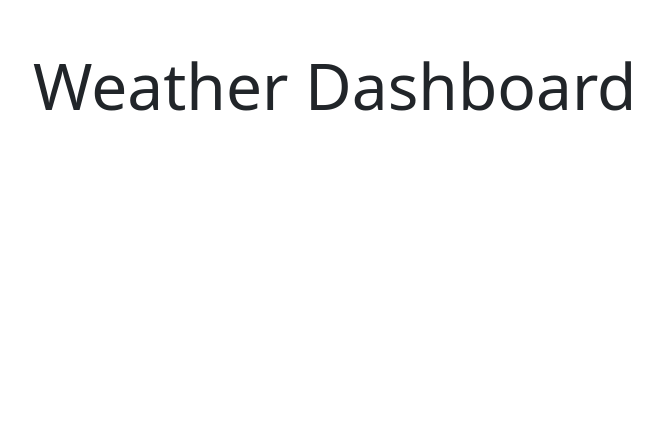
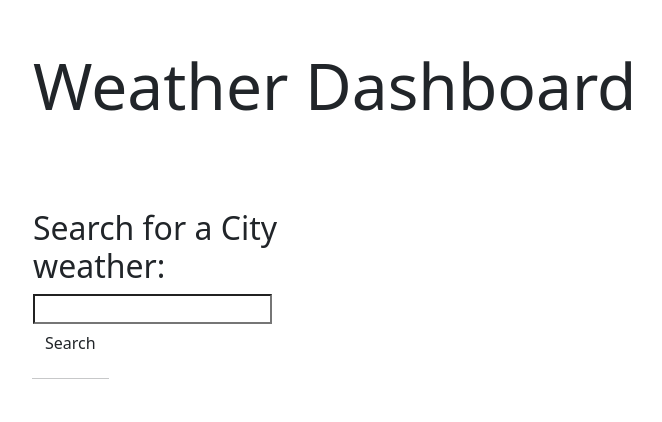
Before and after one commit to 404ismagic/Weather-Api.-, a plain HTML site: page index.html in a window 1280 px wide. Shown: the whole page, without its empty margins (15-677 px from the left). Drawn offline with nearby package versions, Linux system fonts and the light colour scheme.

Commit message:
updates to index.html

```diff
--- a/index.html
+++ b/index.html
@@ -30,7 +30,48 @@
 
       </header>
       <div class="container-fluid px-5">
+        <div class="row">
+            <div class="col-md-3 pb2">
+                <h2 id="form-heading" class="mt-1 htm form-label">
+                    Search for a City weather:
+                </h2>
+                <form id="weather-form" class="form">
+                    <div class="form-inline form-group">
+                        <div class="input-group">
+                            <input
+                            class="form-input weather-search"
+                            type="text"
+                            id="weather-input"
+                            />
+                            <div class="input-group-append">
+                                <button
+                                type="submit"
+                                class="btn search-button"
+                                id="weather-button" >
+                            Search
+                        </button>
+                        <hr class = "hr weather-hr"/>
+                            </div>
+                        </div>
+                    </div>
+                </form>
+                    <div class="list-group" id = "history"></div>
+                </div>
+            <div class="col-nd-9 pb-2">
+                <section
+                    id="current"
+                    class="mt-3"
+                    >
+                </section>
+                <section
+                    id="five-day"
+                    class="mt-3"
+                    >
+                </section>
+
+            </div>
         </div>
+    </div>
 
     <script src="./script.js"></script>
 </body>
```
